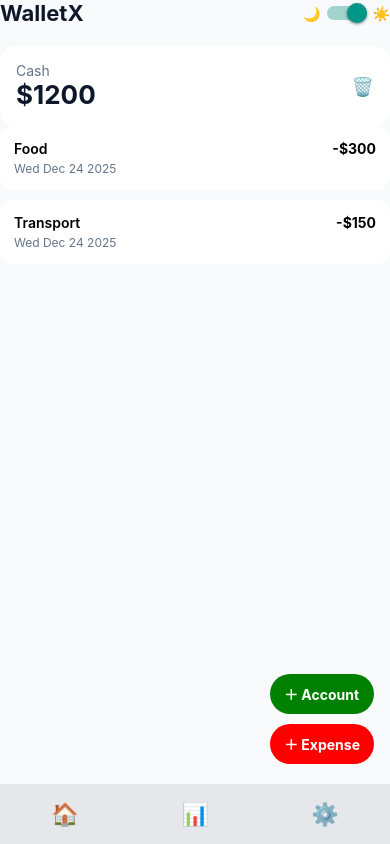
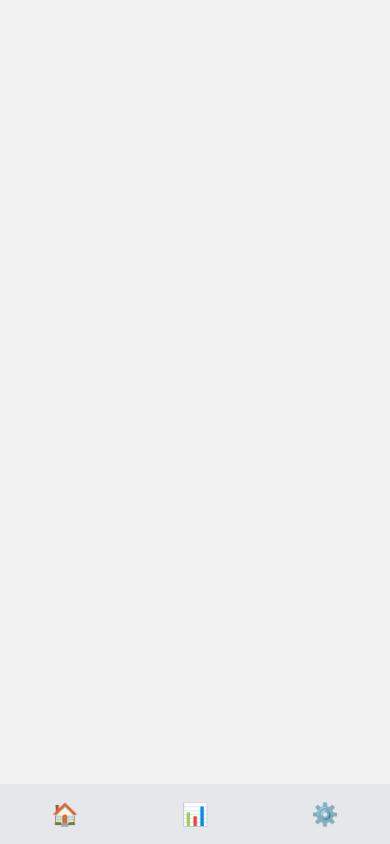
Before and after one commit to bhagyasandakelum/WalletX, a React Native app: screen /Stats in a window 390 px wide. Built offline with nearby package versions, Linux system fonts and the light colour scheme.

Commit message:
add stat page

```diff
--- a/App.js
+++ b/App.js
@@ -1,7 +1,22 @@
-import { StatusBar } from 'expo-status-bar';
-import { StyleSheet, Text, View } from 'react-native';
+import React from 'react';
+import { NavigationContainer } from '@react-navigation/native';
+import { createNativeStackNavigator } from '@react-navigation/native-stack';
+
 import AddExpenseScreen from './src/screens/AddExpenseScreen';
+import StatsScreen from './src/screens/StatsScreen';
+
+const Stack = createNativeStackNavigator();
 
 export default function App() {
-  return <AddExpenseScreen />;
+  return (
+    <NavigationContainer>
+      <Stack.Navigator
+        initialRouteName="AddExpense"
+        screenOptions={{ headerShown: false }}
+      >
+        <Stack.Screen name="AddExpense" component={AddExpenseScreen} />
+        <Stack.Screen name="Stats" component={StatsScreen} />
+      </Stack.Navigator>
+    </NavigationContainer>
+  );
 }
--- a/src/screens/AddExpenseScreen.js
+++ b/src/screens/AddExpenseScreen.js
@@ -8,8 +8,11 @@ import {
   SafeAreaView,
   Switch,
 } from 'react-native';
+import { useNavigation } from '@react-navigation/native';
 
-export default function App() {
+export default function AddExpenseScreen() {
+  const navigation = useNavigation();
+
   /* ---------------- STATE ---------------- */
   const [themeMode, setThemeMode] = useState('light');
   const [showAccounts, setShowAccounts] = useState(false);
@@ -64,9 +67,7 @@ export default function App() {
   };
 
   const sortedExpenses = useMemo(() => {
-    const list = expenses.filter(
-      e => e.accountId === selectedAccount.id
-    );
+    const list = expenses.filter(e => e.accountId === selectedAccount.id);
     if (sortBy === 'amount') {
       return [...list].sort((a, b) => b.amount - a.amount);
     }
@@ -78,9 +79,7 @@ export default function App() {
     <SafeAreaView style={[styles.container, { backgroundColor: theme.bg }]}>
       {/* ---------- HEADER ---------- */}
       <View style={styles.header}>
-        <Text style={[styles.title, { color: theme.text }]}>
-          WalletX
-        </Text>
+        <Text style={[styles.title, { color: theme.text }]}>WalletX</Text>
 
         {/* THEME RADIO TOGGLE */}
         <View style={styles.themeToggle}>
@@ -102,9 +101,7 @@ export default function App() {
       >
         <View style={styles.cardHeader}>
           <View>
-            <Text style={{ color: theme.sub }}>
-              {selectedAccount.name}
-            </Text>
+            <Text style={{ color: theme.sub }}>{selectedAccount.name}</Text>
             <Text style={[styles.balance, { color: theme.text }]}>
               ${selectedAccount.balance}
             </Text>
@@ -137,6 +134,7 @@ export default function App() {
       </Pressable>
 
       {/* ---------- SORT BUTTONS ---------- */}
+      {/* You can add sort buttons here */}
 
       {/* ---------- EXPENSE LIST ---------- */}
       <FlatList
@@ -149,9 +147,7 @@ export default function App() {
               <Text style={styles.category}>{item.title}</Text>
               <Text style={styles.amount}>-${item.amount}</Text>
             </View>
-            <Text style={styles.date}>
-              {item.date.toDateString()}
-            </Text>
+            <Text style={styles.date}>{item.date.toDateString()}</Text>
           </View>
         )}
       />
@@ -169,10 +165,20 @@ export default function App() {
 
       {/* ---------- FOOTER ---------- */}
       <View style={styles.footer}>
-        <Text style={[styles.footerItem, styles.footerActive]}>
+        <Text
+          style={[styles.footerItem, styles.footerActive]}
+          onPress={() => navigation.navigate('AddExpense')}
+        >
           🏠
         </Text>
-        <Text style={styles.footerItem}>📊</Text>
+
+        <Text
+          style={styles.footerItem}
+          onPress={() => navigation.navigate('Stats')}
+        >
+          📊
+        </Text>
+
         <Text style={styles.footerItem}>⚙️</Text>
       </View>
     </SafeAreaView>
--- /dev/null
+++ b/src/screens/StatsScreen.js
@@ -0,0 +1,53 @@
+// src/components/Footer.js
+import React from 'react';
+import { View, Text, StyleSheet } from 'react-native';
+import { useNavigation, useRoute } from '@react-navigation/native';
+
+export default function Footer() {
+  const navigation = useNavigation();
+  const route = useRoute();
+
+  return (
+    <View style={styles.footer}>
+      <Text
+        style={[
+          styles.footerItem,
+          route.name === 'AddExpense' && styles.footerActive,
+        ]}
+        onPress={() => navigation.navigate('AddExpense')}
+      >
+        🏠
+      </Text>
+
+      <Text
+        style={[
+          styles.footerItem,
+          route.name === 'Stats' && styles.footerActive,
+        ]}
+        onPress={() => navigation.navigate('Stats')}
+      >
+        📊
+      </Text>
+
+      <Text style={styles.footerItem}>⚙️</Text>
+    </View>
+  );
+}
+
+const styles = StyleSheet.create({
+  footer: {
+    position: 'absolute',
+    bottom: 0,
+    left: 0,
+    right: 0,
+    height: 60,
+    flexDirection: 'row',
+    justifyContent: 'space-around',
+    alignItems: 'center',
+    backgroundColor: '#e5e7eb',
+  },
+
+  footerItem: { fontSize: 22 },
+
+  footerActive: { fontWeight: '800' },
+});
```
